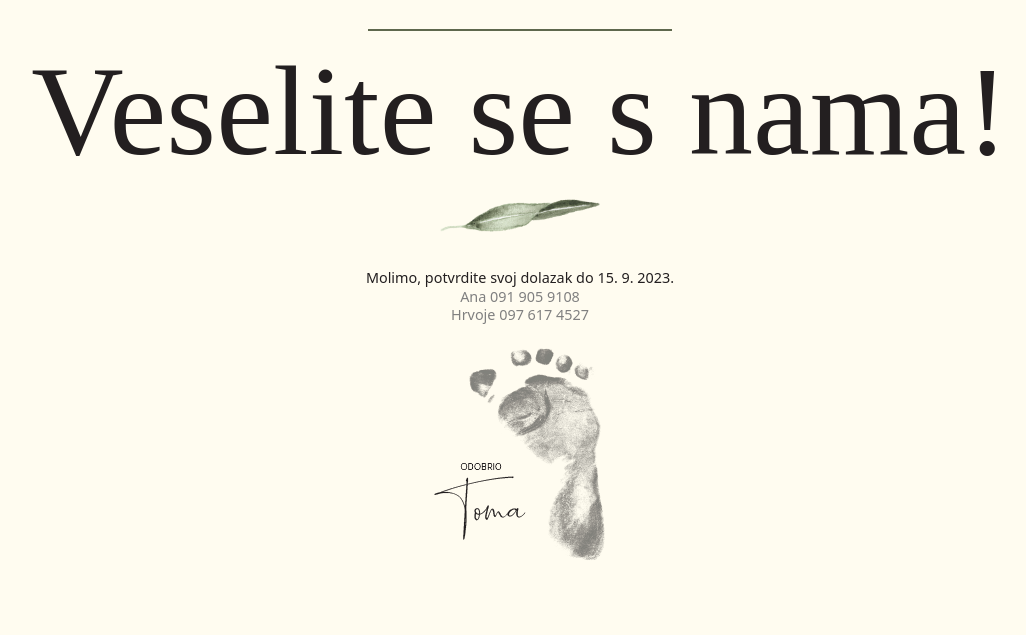
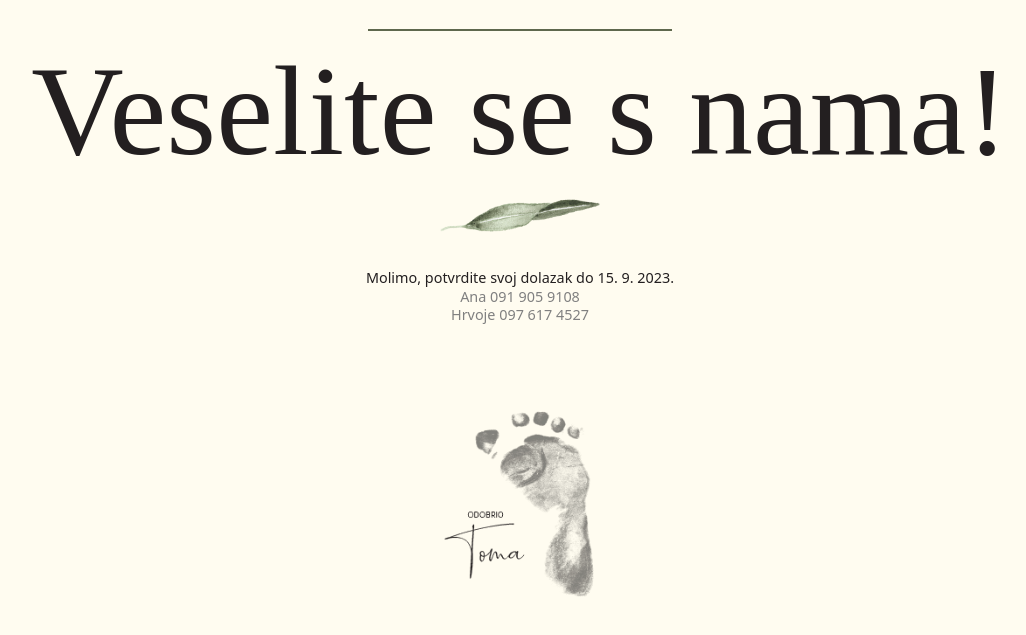
Before and after one commit to bas-baza/A-H, a plain HTML site: page index.html in a window 1280 px wide. Shown: the part 723-1358 px from the top of the page, without its empty margins (120-1146 px from the left). Before the commit the page ends 1293 px from the top, so only its background shows below. Drawn offline with nearby package versions, Linux system fonts and the light colour scheme; a script that the page names is missing; a web font is replaced by a local one.

Commit message:
Update style.css

```diff
--- a/style.css
+++ b/style.css
@@ -26,7 +26,7 @@
   }
 
   #otisak {
-    max-width: 20rem;
+    max-width: 8rem;
   }
 }
 
@@ -52,7 +52,7 @@
   }
 
   #otisak {
-    max-width: 20rem;
+    max-width: 8rem;
   }
 }
 
@@ -78,7 +78,7 @@
   }
 
   #otisak {
-    max-width: 20rem;
+    max-width: 10rem;
   }
 }
 
@@ -105,9 +105,10 @@
 }
 
 body {
-  min-height: 100vh;
   display: flex;
   flex-direction: column;
+  justify-content: center;
+  align-items: center;
   background-color: #fffcf0;
 }
 
@@ -222,8 +223,6 @@ footer {
   flex-direction: column;
   justify-content: center;
   align-items: center;
+  padding-top: 4rem;
+  padding-bottom: 2rem;
 }
-
-footer img {
-  max-width: 30rem;
-}
```
